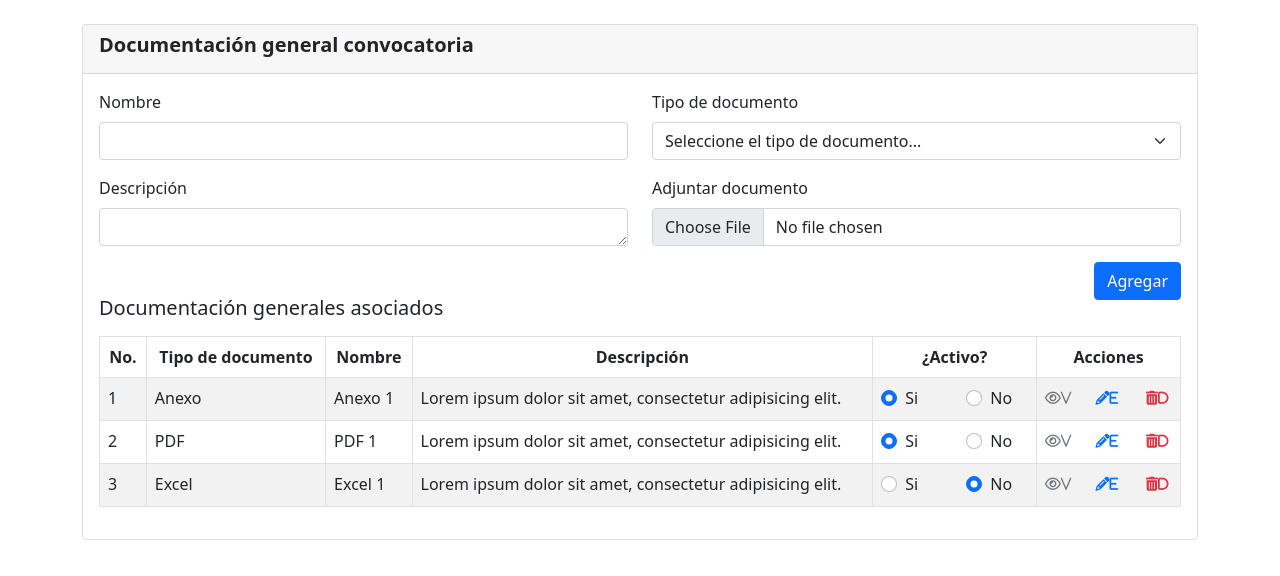
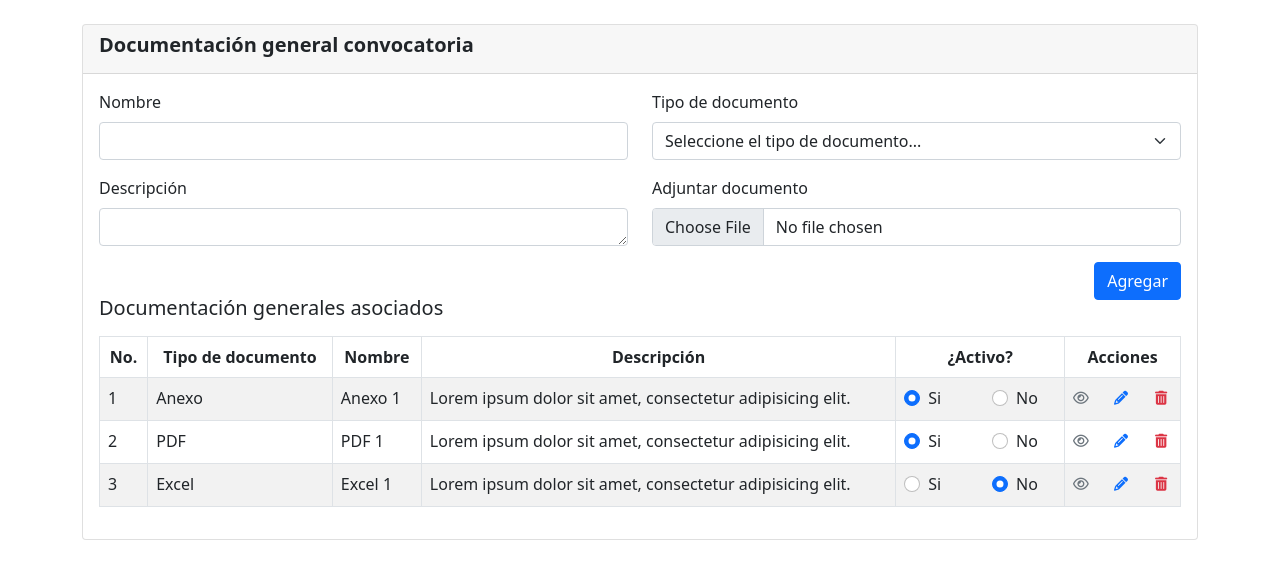
Before and after one commit to josefcogil/kunai-test, a React (Create React App) app: page / in a window 1280 px wide. Shown: the top 576 px of the page. Built offline with nearby package versions, Linux system fonts and the light colour scheme.

Commit message:
fix: icons

```diff
--- a/src/components/TableItem.jsx
+++ b/src/components/TableItem.jsx
@@ -39,27 +39,21 @@ const TableItem = (props) => {
                 className="fa fa-eye fa-sm text-secondary"
                 style={{ cursor: 'pointer' }}
                 onClick={() => view(item.id)}
-              >
-                v
-              </i>
+              ></i>
             </Col>
             <Col>
               <i
                 className="fa fa-pencil fa-sm text-primary"
                 style={{ cursor: 'pointer' }}
                 onClick={() => edit(item.id)}
-              >
-                e
-              </i>
+              ></i>
             </Col>
             <Col>
               <i
                 className="fa fa-trash fa-sm text-danger"
                 style={{ cursor: 'pointer' }}
                 onClick={() => destroy(item.id)}
-              >
-                d
-              </i>
+              ></i>
             </Col>
           </Row>
         </td>
```
